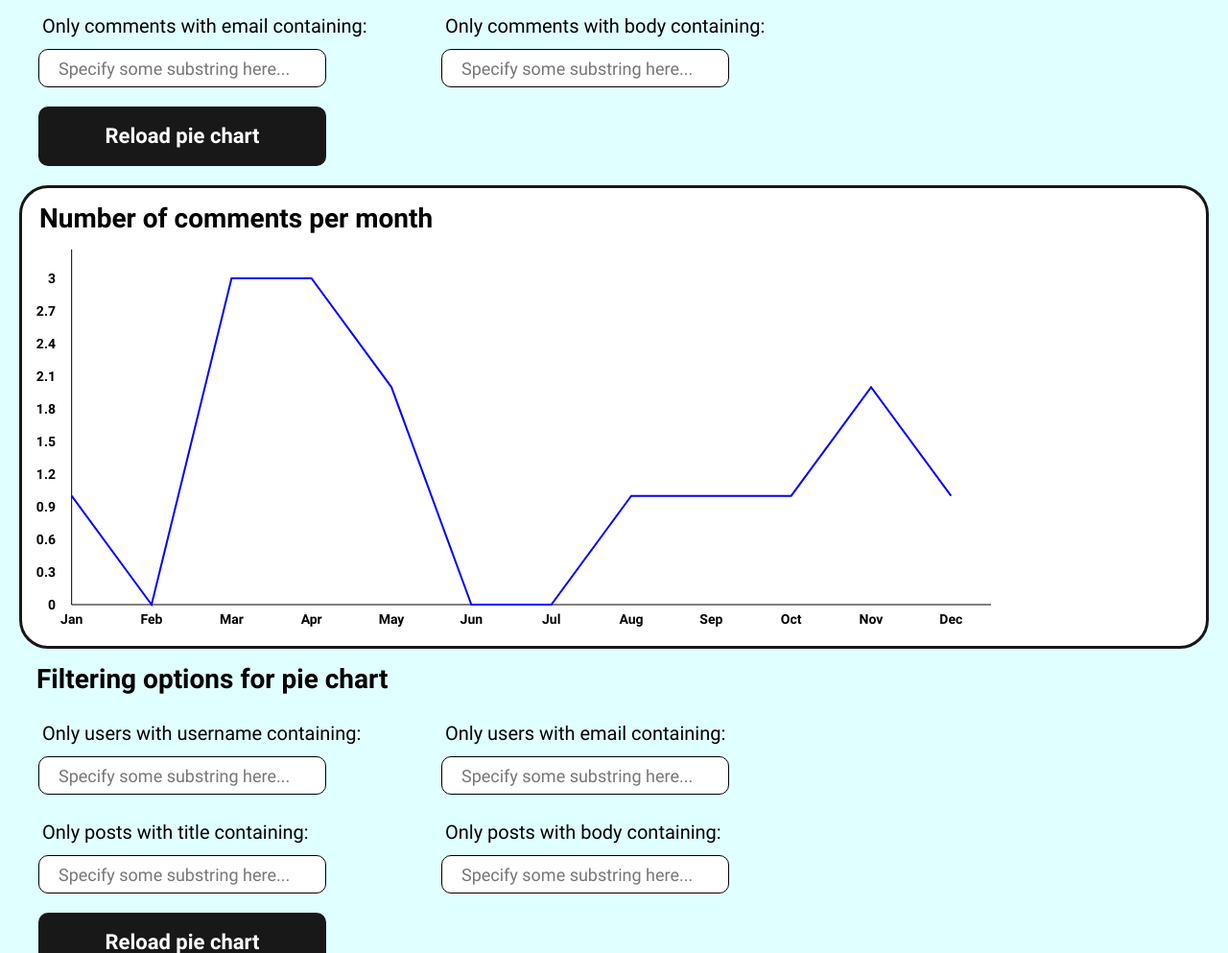
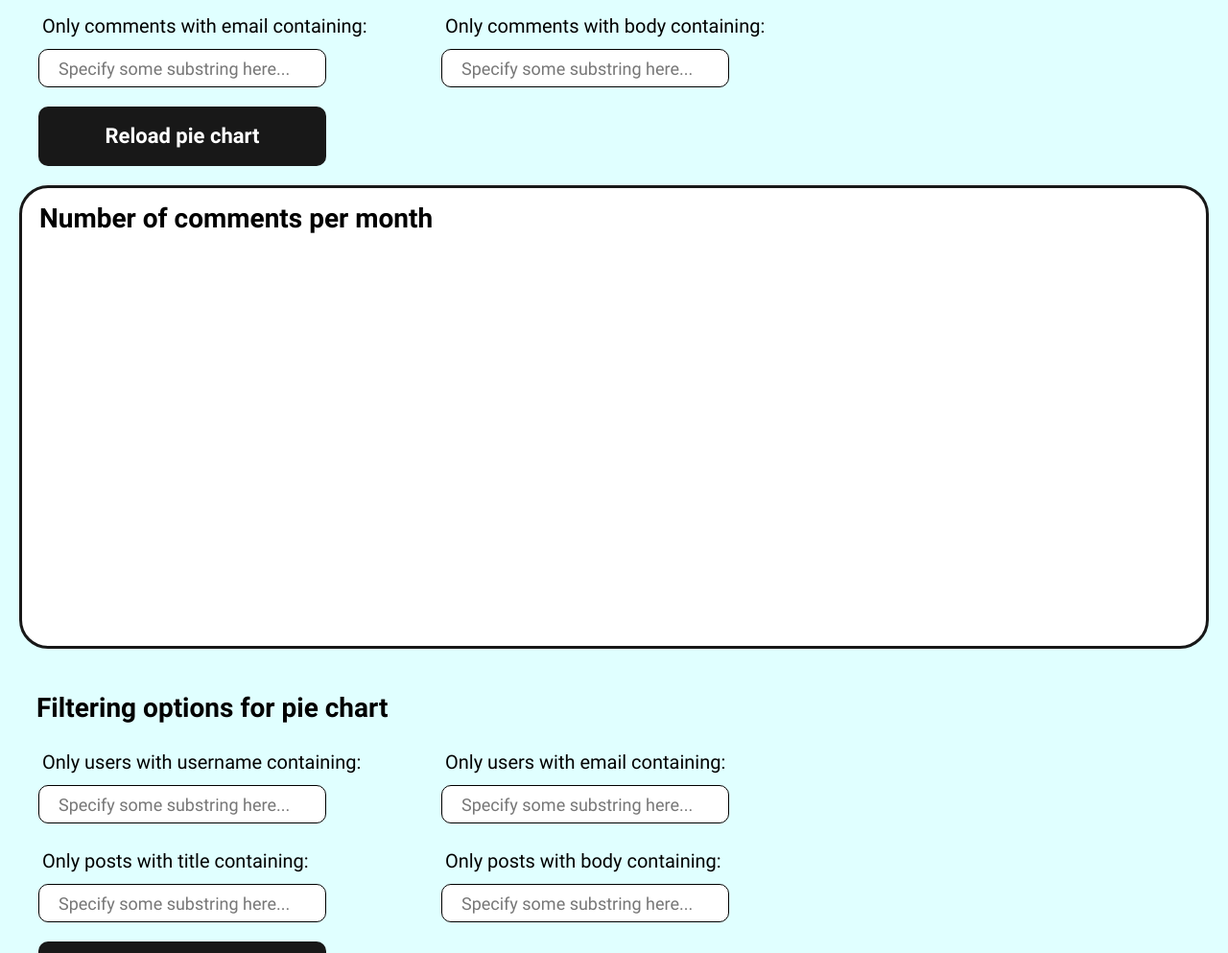
Before and after one commit to Shist/Data-Visualization-Dashboard, a website: page index.html in a window 1280 px wide. Shown: the part 715-1708 px from the top of the page at 96% size. Drawn offline with Linux system fonts and the light colour scheme; no server answers; files whose address does not match are found by name.

Commit message:
Refactored some code, paddings and styles for line chart

```diff
--- a/index.html
+++ b/index.html
@@ -77,7 +77,7 @@
             Reload bar chart
           </button>
         </div>
-        <div class="bar-chart bar-chart_mg-30">
+        <div class="bar-chart bar-chart_mb-30">
           <div
             class="bar-chart__content-wrapper"
             id="bars-samples-content-wrapper"
@@ -273,7 +273,7 @@
             Reload pie chart
           </button>
         </div>
-        <div class="line-chart">
+        <div class="line-chart line-chart_mb-30">
           <div
             class="line-chart__content-wrapper"
             id="line-chart-main-content-wrapper"
--- a/scripts/modules/datesGenerator.js
+++ b/scripts/modules/datesGenerator.js
@@ -14,6 +14,4 @@ function getDatesArr(N, startDate, endDate) {
   return datesArr;
 }
 
-console.log(getDatesArr(10, new Date("2023-04-01"), new Date("2024-03-01")));
-
 export default getDatesArr;
--- a/scripts/modules/lineChart.js
+++ b/scripts/modules/lineChart.js
@@ -1,63 +1,56 @@
 "use strict";
 
 import { getResource } from "../services/json-placeholder.js";
+import getDatesArr from "./datesGenerator.js";
 
 const COMMENTS_URL = "https://jsonplaceholder.typicode.com/comments";
 
 function countCommentsByMonth(comments) {
-  const counts = new Array(12).fill(0);
+  const countsPerMonthArr = new Array(12).fill(0);
 
   comments.forEach((comment) => {
     const month = comment.date.getMonth();
-    counts[month]++;
+    countsPerMonthArr[month]++;
   });
 
-  return counts;
+  return countsPerMonthArr;
 }
 
 function drawLineChart() {
-  const comments = [
-    { date: new Date("2024-01-15"), text: "Comment 1" },
-    { date: new Date("2024-04-20"), text: "Comment 2" },
-    { date: new Date("2024-04-20"), text: "Comment 3" },
-    { date: new Date("2024-04-20"), text: "Comment 4" },
-    { date: new Date("2024-05-20"), text: "Comment 5" },
-    { date: new Date("2024-05-20"), text: "Comment 6" },
-    { date: new Date("2024-08-20"), text: "Comment 7" },
-    { date: new Date("2024-09-20"), text: "Comment 8" },
-    { date: new Date("2024-10-20"), text: "Comment 9" },
-    { date: new Date("2024-11-20"), text: "Comment 10" },
-    { date: new Date("2024-11-20"), text: "Comment 11" },
-    { date: new Date("2024-12-20"), text: "Comment 12" },
-    { date: new Date("2024-03-20"), text: "Comment 13" },
-    { date: new Date("2024-03-20"), text: "Comment 14" },
-    { date: new Date("2024-03-20"), text: "Comment 15" },
-  ];
+  getResource(COMMENTS_URL)
+    .then((comments) => {
+      const randomDatesArr = getDatesArr(
+        comments.length,
+        new Date("2023-04-01"),
+        new Date("2024-04-01")
+      );
+
+      comments.forEach((comment, index) => {
+        comment.date = randomDatesArr[index];
+      });
 
       const commentCounts = countCommentsByMonth(comments);
+      const maxCount = Math.max(...commentCounts);
 
+      const canvasPadding = 30;
       const canvas = document.getElementById("line-chart-graph");
       const ctx = canvas.getContext("2d");
-
       const width = canvas.width;
       const height = canvas.height;
+      const barWidth = width / 12;
 
       ctx.clearRect(0, 0, width, height);
-
-  const maxCount = Math.max(...commentCounts);
-
-  const barWidth = width / 12;
 
       ctx.strokeStyle = "black";
 
       ctx.beginPath();
-  ctx.moveTo(barWidth / 2, height - 30);
-  ctx.lineTo(width, height - 30);
+      ctx.moveTo(canvasPadding, height - canvasPadding);
+      ctx.lineTo(width, height - canvasPadding);
       ctx.stroke();
 
       ctx.font = "bold 14px Roboto";
       ctx.textAlign = "center";
-  ctx.fillStyle = "#000";
+      ctx.fillStyle = "black";
       const months = [
         "Jan",
         "Feb",
@@ -73,30 +66,29 @@ function drawLineChart() {
         "Dec",
       ];
       for (let monthIndex = 0; monthIndex < 12; monthIndex++) {
-    const x = monthIndex * barWidth + barWidth / 2;
-    ctx.fillText(months[monthIndex], x, height - 10, 30);
+        const x = monthIndex * barWidth + canvasPadding;
+        ctx.fillText(months[monthIndex], x, height - 10, 25);
       }
 
       ctx.beginPath();
-  ctx.moveTo(barWidth / 2, height - 30);
-  ctx.lineTo(barWidth / 2, 0);
+      ctx.moveTo(canvasPadding, height - canvasPadding);
+      ctx.lineTo(canvasPadding, 0);
       ctx.stroke();
 
       ctx.font = "bold 14px Roboto";
       ctx.textAlign = "right";
-  const oneTenthOfCommentsCount = maxCount / 10;
       for (let k = 0; k <= 10; k++) {
-    const labelNum = +(oneTenthOfCommentsCount * k).toFixed(2);
-    const y = height - 30 - (k / 10) * (height - 60);
-    ctx.fillText(labelNum, 25, y + 5, 25);
+        const labelNum = +((maxCount / 10) * k).toFixed(2);
+        const y =
+          height - ((k / 10) * (height - 2 * canvasPadding) + canvasPadding);
+        ctx.fillText(labelNum, canvasPadding - 5, y + 5, 25);
       }
 
       ctx.strokeStyle = "blue";
       ctx.lineWidth = 2;
-
       ctx.beginPath();
       for (let i = 0; i < 12; i++) {
-    const x = i * barWidth + barWidth / 2;
+        const x = i * barWidth + canvasPadding;
         const y = height - 30 - (commentCounts[i] / maxCount) * (height - 60);
         if (i === 0) {
           ctx.moveTo(x, y);
@@ -105,9 +97,13 @@ function drawLineChart() {
         }
       }
       ctx.stroke();
-
-  getResource(COMMENTS_URL).then((comments) => {
-    console.log(comments[0]);
+    })
+    .catch((e) => {
+      // show error block
+      // set error msg
+    })
+    .finally(() => {
+      // remove sample
     });
 }
 
--- a/scripts/modules/setListeners.js
+++ b/scripts/modules/setListeners.js
@@ -9,6 +9,9 @@ function setListeners() {
     .querySelector("#reload-bar-chart-btn")
     .addEventListener("click", drawBarChart);
   document
+    .querySelector("#reload-line-chart-btn")
+    .addEventListener("click", drawLineChart);
+  document
     .querySelector("#reload-pie-chart-btn")
     .addEventListener("click", drawPieChart);
 }
--- a/styles/main/_barChart.scss
+++ b/styles/main/_barChart.scss
@@ -6,7 +6,7 @@
   background-color: $color-white;
   border-radius: 30px;
   border: 3px solid $color-bg-dark;
-  &_mg-30 {
+  &_mb-30 {
     margin-bottom: 30px;
   }
   &__content-wrapper {
--- a/styles/main/_lineChart.scss
+++ b/styles/main/_lineChart.scss
@@ -6,6 +6,9 @@
   background-color: $color-white;
   border-radius: 30px;
   border: 3px solid $color-bg-dark;
+  &_mb-30 {
+    margin-bottom: 30px;
+  }
   &__content-wrapper {
     overflow-x: scroll;
     .line-chart__headline {
```
Also changed, not shown: styles/global/glStyle.css, 1 other file. Lines whose indentation alone changed are shown as unchanged.
